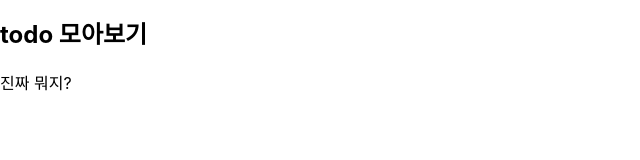
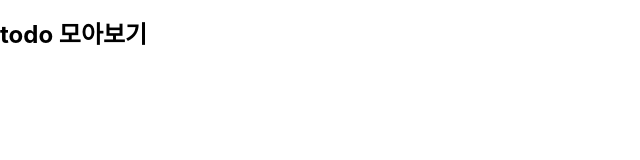
Before and after one commit to seoseol/glowing-carnival, a React (Create React App) app: page / in a window 1280 px wide. Shown: the part 127-287 px from the top of the page, without its empty margins (0-640 px from the left). Built offline with nearby package versions, Linux system fonts and the light colour scheme.

Commit message:
test commit seol

```diff
--- a/src/TodoList.js
+++ b/src/TodoList.js
@@ -6,7 +6,6 @@ const TodoList = ({ data }) => {
   return (
     <div>
       <h2>todo 모아보기 </h2>
-      <p>진짜 뭐지?</p>
       <div>
         {data.map((it) => (
           //배열 내에 고유한 키값이 없을 때는 it, idx로 사용할 수 있음
```
